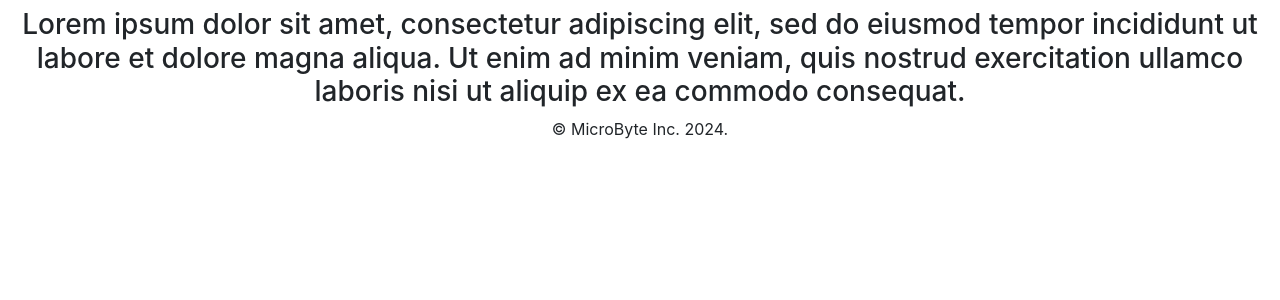
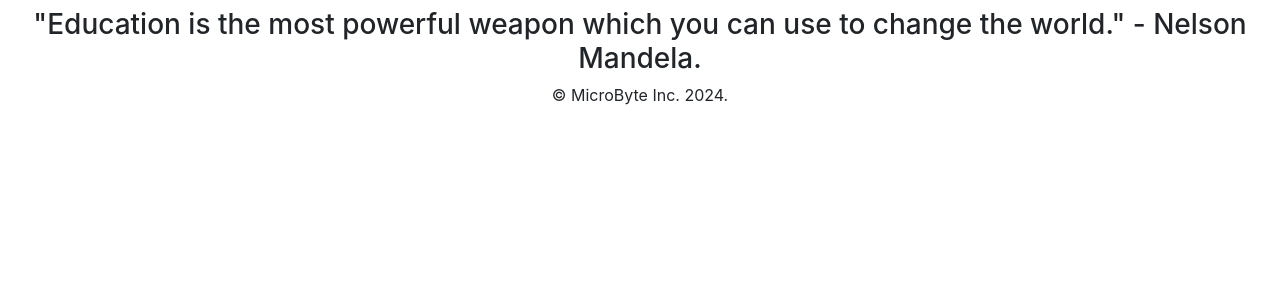
Before and after one commit to Rchitect1/ISU_GRADE_12, a Flask app: page / in a window 1280 px wide. Shown: the part 104-404 px from the top of the page. Run offline with Flask 3, Linux system fonts and the light colour scheme.

Commit message:
Update index.html

```diff
--- a/templates/index.html
+++ b/templates/index.html
@@ -15,6 +15,5 @@ Home
 {% endblock %}
 
 {% block main %}
-<h3>Lorem ipsum dolor sit amet, consectetur adipiscing elit, sed do eiusmod tempor incididunt ut labore et dolore magna aliqua. Ut enim ad minim veniam, quis nostrud exercitation ullamco laboris nisi ut aliquip ex ea commodo consequat.
-</h3>
+<h3>"Education is the most powerful weapon which you can use to change the world." - Nelson Mandela. </h3>
 {% endblock %}
```
